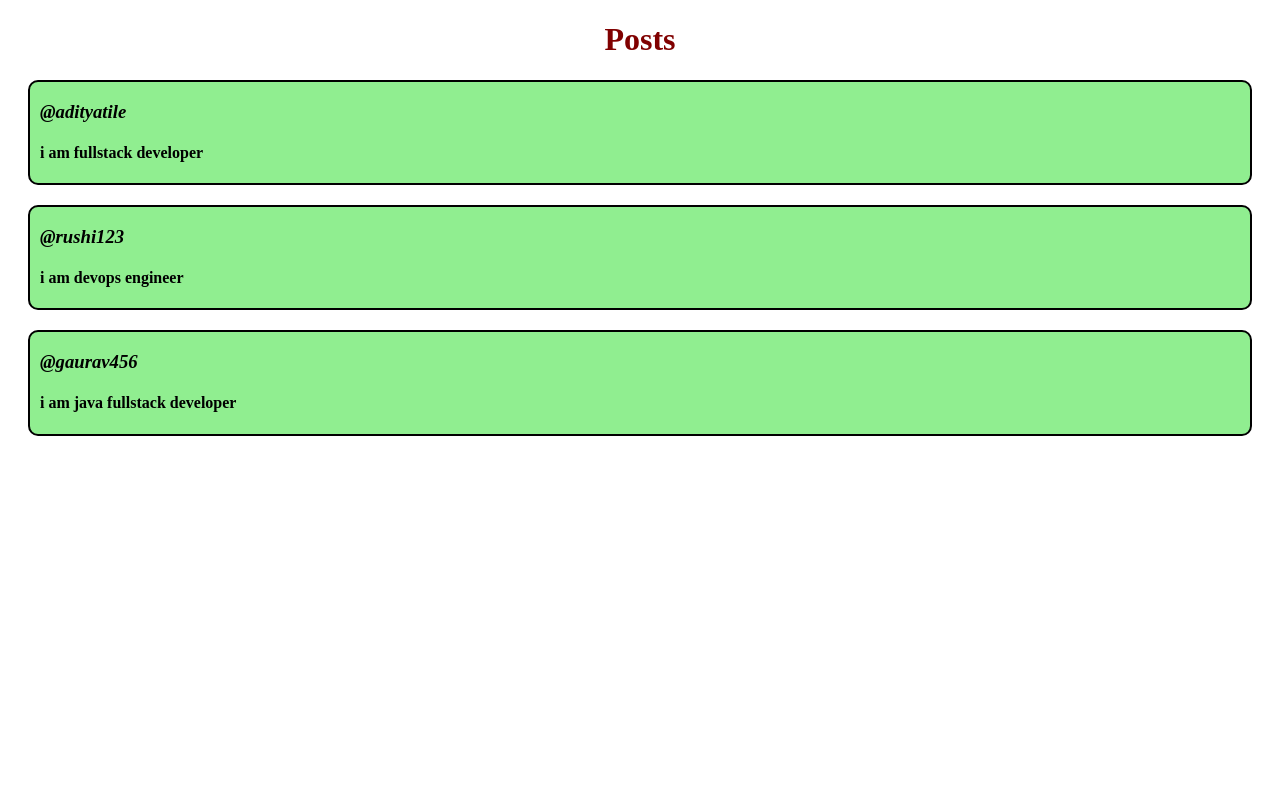
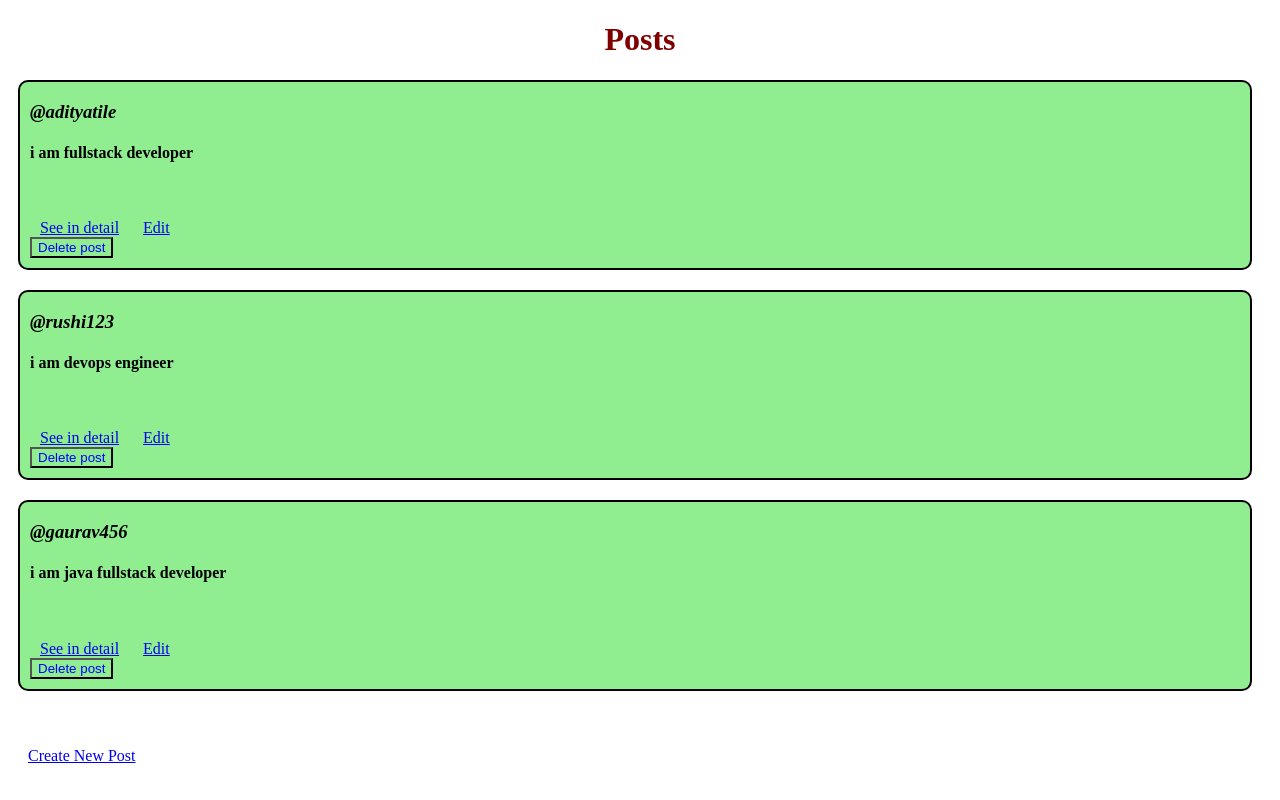
Before and after one commit to AdityaTile04/Web-Devlopment, a Node server app: page /posts in a window 1280 px wide. Run offline with Node 20, Linux system fonts and the light colour scheme.

Commit message:
i learned about Restful APIs like GET,POST,PUT,PATCH & DELETE and i perform CRUD operation

```diff
--- a/Backend/Day_66/Restful APIs/index.js
+++ b/Backend/Day_66/Restful APIs/index.js
@@ -1,5 +1,7 @@
 const express = require("express");
 const path = require("path");
+const { v4: uuidv4 } = require("uuid");
+const methodOverride = require("method-override");
 const port = 3000;
 
 const app = express();
@@ -11,17 +13,21 @@
 app.set("views", path.join(__dirname, "views"));
 
 app.use(express.static(path.join(__dirname, "public")));
+app.use(methodOverride("_method"));
 
 let posts = [
   {
+    id: uuidv4(),
     username: "adityatile",
     content: "i am fullstack developer",
   },
   {
+    id: uuidv4(),
     username: "rushi123",
     content: "i am devops engineer",
   },
   {
+    id: uuidv4(),
     username: "gaurav456",
     content: "i am java fullstack developer",
   },
@@ -31,6 +37,43 @@
   res.render("index.ejs", { posts });
 });
 
+app.get("/posts/new", (req, res) => {
+  res.render("form.ejs");
+});
+
+app.post("/posts", (req, res) => {
+  const { username, content } = req.body;
+  const id = uuidv4();
+  posts.push({ id, username, content });
+  res.redirect("/posts");
+});
+
+app.get("/posts/:id", (req, res) => {
+  const { id } = req.params;
+  const post = posts.find((p) => id === p.id);
+  res.render("show.ejs", { post });
+});
+
+app.patch("/posts/:id", (req, res) => {
+  const { id } = req.params;
+  const newContent = req.body.content;
+  const post = posts.find((p) => id === p.id);
+  post.content = newContent;
+  res.redirect("/posts");
+});
+
+app.get("/posts/:id/edit", (req, res) => {
+  const { id } = req.params;
+  const post = posts.find((p) => id === p.id);
+  res.render("edit.ejs");
+});
+
+app.delete("/posts/:id", (req, res) => {
+  const { id } = req.params;
+  posts = posts.filter((p) => id !== p.id);
+  res.redirect("/posts");
+});
+
 app.listen(port, () => {
   console.log(`Server running on port ${port}`);
 });
--- a/Backend/Day_66/Restful APIs/package.json
+++ b/Backend/Day_66/Restful APIs/package.json
@@ -11,6 +11,8 @@
   "license": "ISC",
   "dependencies": {
     "ejs": "^3.1.10",
-    "express": "^4.19.2"
+    "express": "^4.19.2",
+    "method-override": "^3.0.0",
+    "uuid": "^10.0.0"
   }
 }
--- a/Backend/Day_66/Restful APIs/public/style.css
+++ b/Backend/Day_66/Restful APIs/public/style.css
@@ -18,3 +18,24 @@
 #content {
   padding-left: 10px;
 }
+
+#new-post {
+  margin: 20px;
+}
+
+#main,
+p {
+  margin-left: 10px;
+}
+
+#post-id {
+  margin-left: 20px;
+  margin-bottom: 10px;
+}
+
+button {
+  margin-left: 10px;
+  background-color: lightgreen;
+  color: blue;
+  margin-bottom: 10px;
+}
--- a/Backend/Day_66/Restful APIs/views/index.ejs
+++ b/Backend/Day_66/Restful APIs/views/index.ejs
@@ -12,7 +12,22 @@
     <div id="main">
       <h3 id="user">@<%= post.username %></h3>
       <h4 id="content"><%= post.content %></h4>
+      <br />
+      <br />
+
+      <a id="post-id" href="http://localhost:3000/posts/<%= post.id %>"
+        >See in detail</a
+      >
+      <a id="post-id" href="http://localhost:3000/posts/<%= post.id %>/edit"
+        >Edit</a
+      >
+      <form  method="post" action="/posts/<%=post.id%>?_method=DELETE">
+        <button>Delete post</button>
+      </form>
     </div>
     <% } %>
+
+    <br /><br />
+    <a id="new-post" href="http://localhost:3000/posts/new">Create New Post</a>
   </body>
 </html>
```
Also changed, not shown: Backend/Day_66/Restful APIs/views/edit.ejs (added, +18 -0 lines), Backend/Day_66/Restful APIs/views/form.ejs (added, +23 -0 lines), Backend/Day_66/Restful APIs/views/show.ejs (added, +17 -0 lines), 1 other file.
